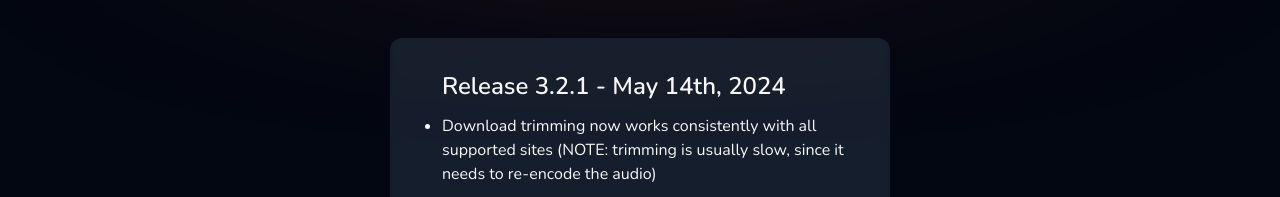
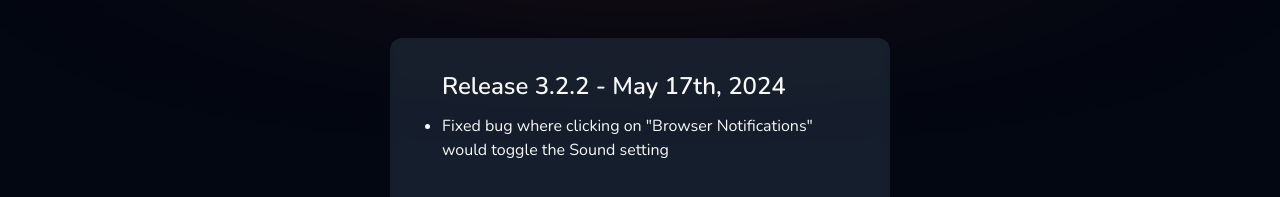
Before and after one commit to tizerk/ytiz, a React (Vite) app in the folder client/: page /changelog in a window 1280 px wide. Shown: the part 210-407 px from the top of the page. Built offline with nearby package versions, Linux system fonts and the light colour scheme; no server answers.

Commit message:
Fixed sound toggle mismatch

```diff
--- a/client/src/components/LinkInput.jsx
+++ b/client/src/components/LinkInput.jsx
@@ -891,7 +891,7 @@ function LinkInput(props) {
                             <ToggleSwitch
                               colorTheme={props.colorTheme}
                               label=""
-                              id="notif-toggle"
+                              id="sound-toggle"
                               checked={sound}
                               onCheckedChange={handleSoundSwitch}
                             />
@@ -1209,7 +1209,7 @@ function LinkInput(props) {
                           <ToggleSwitch
                             colorTheme={props.colorTheme}
                             label=""
-                            id="notif-toggle"
+                            id="sound-toggle"
                             checked={sound}
                             onCheckedChange={handleSoundSwitch}
                           />
--- a/client/src/pages/Changelog.jsx
+++ b/client/src/pages/Changelog.jsx
@@ -20,6 +20,12 @@ function Changelog() {
         className="relative mt-24 flex w-[85%] max-w-[500px] justify-center text-text hover:cursor-pointer min-[425px]:w-[75%] md:w-[50%]"
       >
         <ScrollArea className="h-full max-h-[400px] w-full max-w-[500px] rounded-xl bg-slate-700 bg-opacity-40 from-violet-800 to-slate-950 p-8 backdrop-blur-sm">
+          <Change
+            header="Release 3.2.2 - May 17th, 2024"
+            features={[
+              'Fixed bug where clicking on "Browser Notifications" would toggle the Sound setting',
+            ]}
+          />
           <Change
             header="Release 3.2.1 - May 14th, 2024"
             features={[
```
